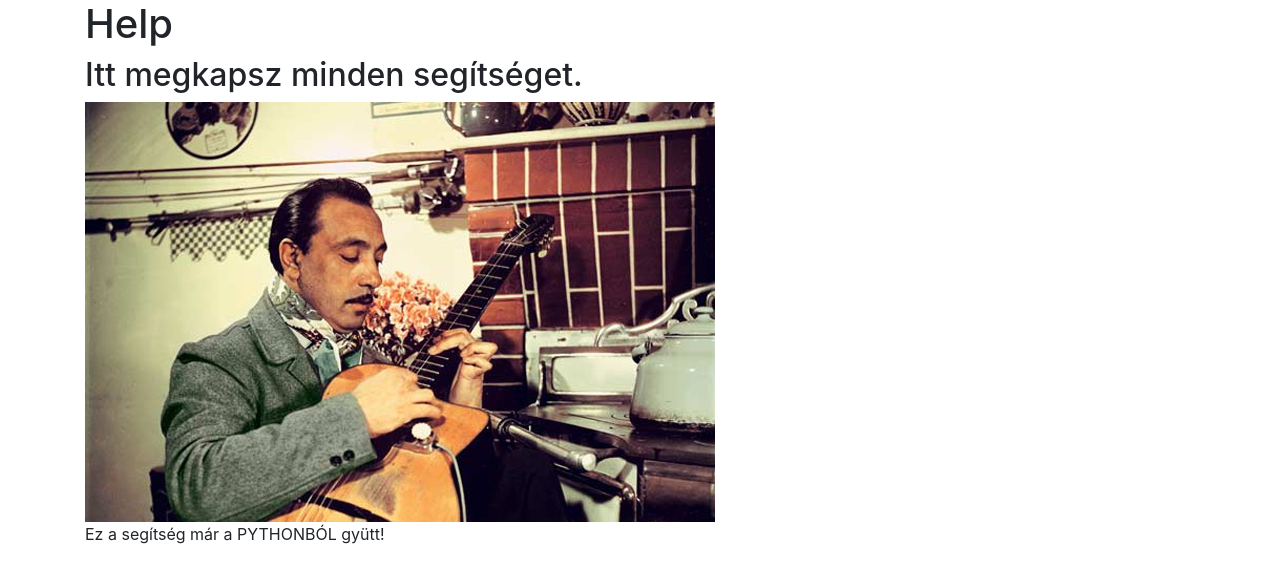
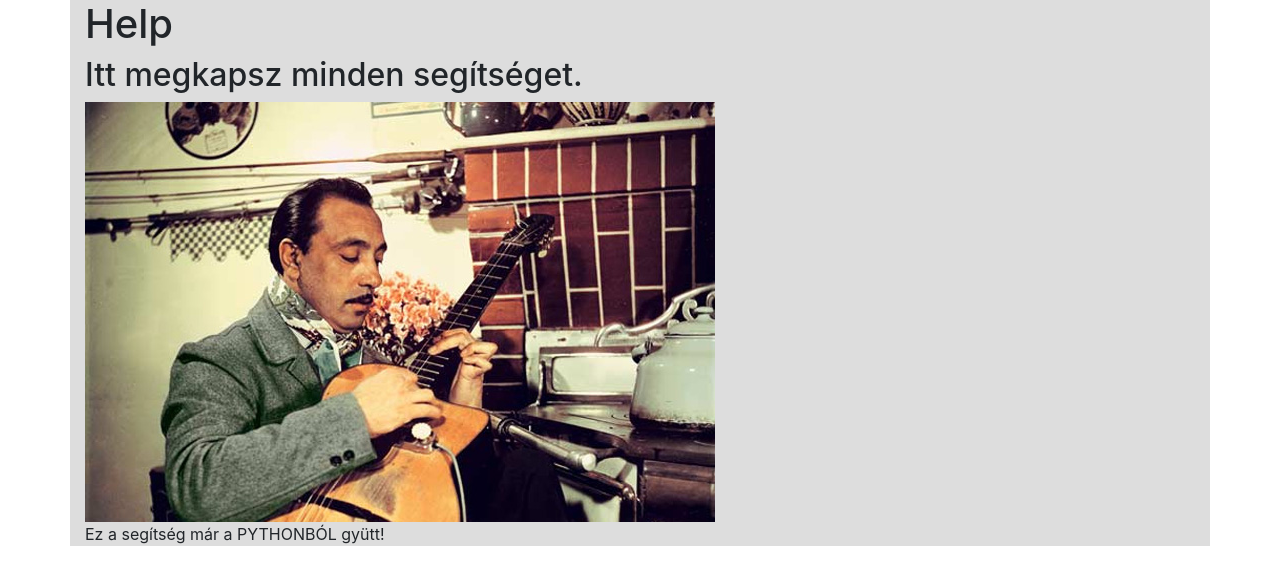
Before and after one commit to Nyolczas/Python, a Django app: page /mynew/help in a window 1280 px wide. Shown: the top 585 px of the page. Run offline with Django 3.2, Linux system fonts and the light colour scheme; some libraries are stand-ins or nearby versions.

Commit message:
saját stílus

```diff
--- /dev/null
+++ b/DJANGO/simpleWebsite/sajat_projekt/sajat_app/static/css/mystyle.css
@@ -0,0 +1,3 @@
+.container{
+  background-color: #DDD;
+}
--- a/DJANGO/simpleWebsite/sajat_projekt/sajat_app/templates/sajat_app/help.html
+++ b/DJANGO/simpleWebsite/sajat_projekt/sajat_app/templates/sajat_app/help.html
@@ -8,6 +8,7 @@
     <title>Saját App | Help</title>
     <link rel="stylesheet" href="https://stackpath.bootstrapcdn.com/bootstrap/4.1.3/css/bootstrap.min.css" integrity="sha384-MCw98/SFnGE8fJT3GXwEOngsV7Zt27NXFoaoApmYm81iuXoPkFOJwJ8ERdknLPMO" crossorigin="anonymous">
     <script src="https://stackpath.bootstrapcdn.com/bootstrap/4.1.3/js/bootstrap.min.js" integrity="sha384-ChfqqxuZUCnJSK3+MXmPNIyE6ZbWh2IMqE241rYiqJxyMiZ6OW/JmZQ5stwEULTy" crossorigin="anonymous"></script>
+    <link rel="stylesheet" href="{% static "css/mystyle.css" %}"/>
 
 </head>
 <body>
```
